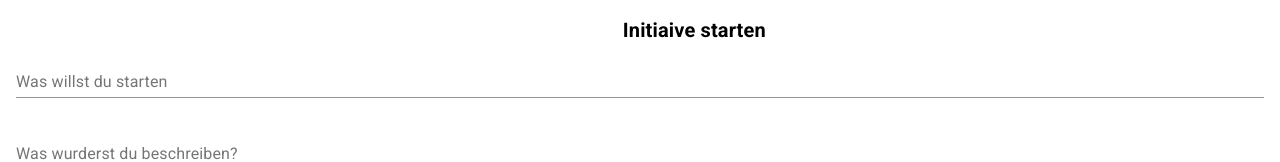
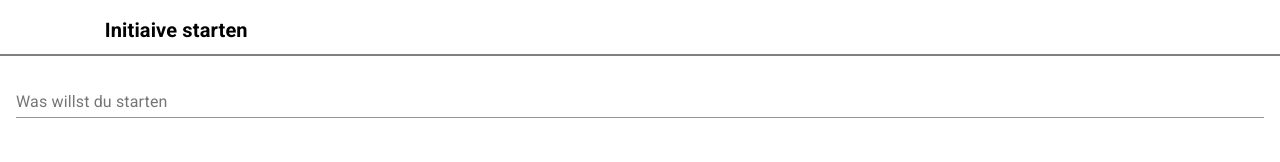
Before and after one commit to septumca/hack2-chal7, a React (Create React App) app: page /event/new in a window 1280 px wide. Shown: the top 162 px of the page. Built offline with nearby package versions, Linux system fonts and the light colour scheme; no server answers.

Commit message:
Topbar
- updated style

```diff
--- a/src/components/TopBar.js
+++ b/src/components/TopBar.js
@@ -7,11 +7,14 @@ const useStyles = makeStyles(() => ({
   text: {
     fontWeight: '600',
     fontStyle: 'normal',
-    fontColor: 'Black'
+    fontColor: 'Black',
+    textAlign: 'left'
   },
   root: {
     flexGrow: 1,
-    marginTop: '10px'
+    marginTop: '10px',
+    marginBottom: '10px',
+    borderBottom: '2px solid gray'
   },
   icons: {
     paddingRight: '8px'
@@ -33,7 +36,7 @@ const TopBar = ({label=''}) => {
         {/* back arrow could ggo here*/}
       </Grid>
       <Grid item xs={11}>
-      <Typography variant="h6" className={classes.text} >{label}</Typography>
+        <Typography variant="h6" className={classes.text} >{label}</Typography>
       </Grid>
     </Grid>
     )
```
